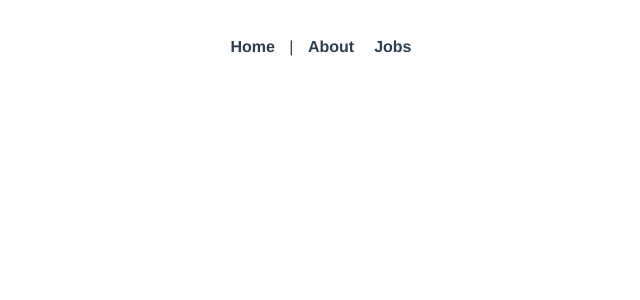
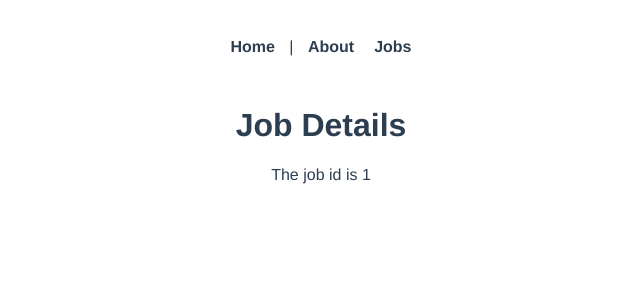
Before and after one commit to JimeBlue/the-vue-router, a Vue app: page /jobs/1 in a window 1280 px wide. Shown: the top 300 px of the page, without its empty margins (319-959 px from the left). Built offline with nearby package versions, Linux system fonts and the light colour scheme.

Commit message:
Finish route parameters

```diff
--- a/src/router/index.js
+++ b/src/router/index.js
@@ -3,6 +3,7 @@ import VueRouter from "vue-router";
 import Home from "../views/Home.vue";
 import About from "../views/About.vue";
 import Jobs from "../views/jobs/Jobs.vue";
+import JobDetails from "../views//jobs/JobDetails.vue";
 
 Vue.use(VueRouter);
 
@@ -22,6 +23,24 @@ const routes = [
     name: "Jobs",
     component: Jobs,
   },
+  /* 1) A route parameter is the last part of url. For example in
+  jobs/123, 123 is the parameter. In Vue, we set parameters using
+  a semicolon and a name. For the route below, I call the parameter
+  id. */
+  /* 2) Now, If I go to /jobs/1, I will see the content of the component
+  JobDetails. No matter what the value of id is, I still will go to the
+  JobDetails component. If I go to /jobs/culquiercosa, I still will go
+  the to JobDetails component. This happends, because Vue recognizes it
+  follows the same structure as /jobs/:id, where the thing after jobs
+  (i.e the parameter) is changable.
+   */
+  /* 3) We can access the id, i.e the parameter value inside the
+  JobDetails component. Next steps in that component.*/
+  {
+    path: "/jobs/:id",
+    name: "JobDetails",
+    component: JobDetails,
+  },
 ];
 
 const router = new VueRouter({
--- a/src/views/jobs/JobDetails.vue
+++ b/src/views/jobs/JobDetails.vue
@@ -0,0 +1,33 @@
+<template>
+  <div>
+    <h1>Job Details</h1>
+    <!-- 4) Here I can access the value of the parameter. To do
+        that, I use the $route object, which will give me all
+        the information about this current route. Then,
+        I go to the property params and finally to the
+        name I gave to the parameter, i.e id.
+
+        This is the reusult:
+            <p>The job id is {{ $route.params.id }}</p>
+    -->
+
+    <!-- 6) Output the value of id in data -->
+    <p>The job id is {{ id }}</p>
+  </div>
+</template>
+
+<script>
+export default {
+  data() {
+    /* 5) I can do the same I did in step 4, but
+    this time I´m going to store the value
+    of the parameter here, in the property
+    id */
+    return {
+      id: this.$route.params.id,
+    };
+  },
+};
+</script>
+
+<style></style>
```
